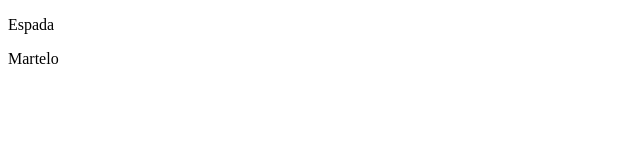
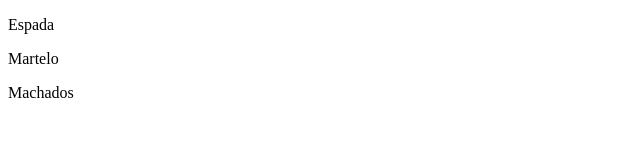
Before and after one commit to GuilhermeAlencar-ART/forja-do-ferreiro, a plain HTML site: page index.html in a window 1280 px wide. Shown: the full height of the page, 0-640 px from the left. Drawn offline with Linux system fonts and the light colour scheme.

Commit message:
feat: adiciona o machado

```diff
--- a/index.html
+++ b/index.html
@@ -11,6 +11,7 @@
 
         <p>Espada</p>
         <p>Martelo</p>
+        <p>Machados</p>
 
 
 
```
